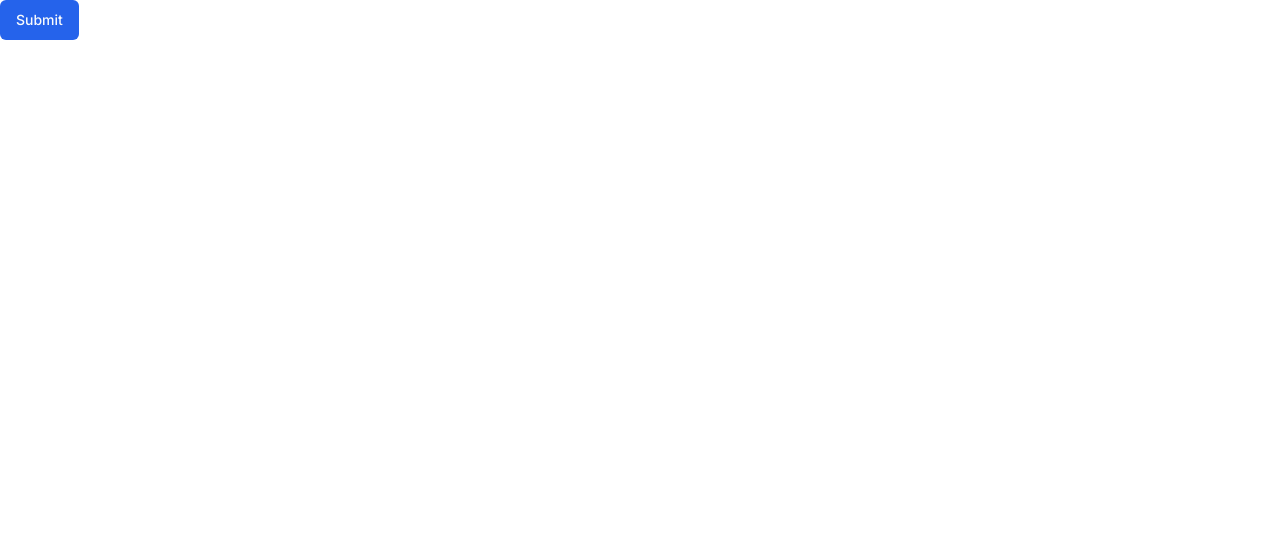
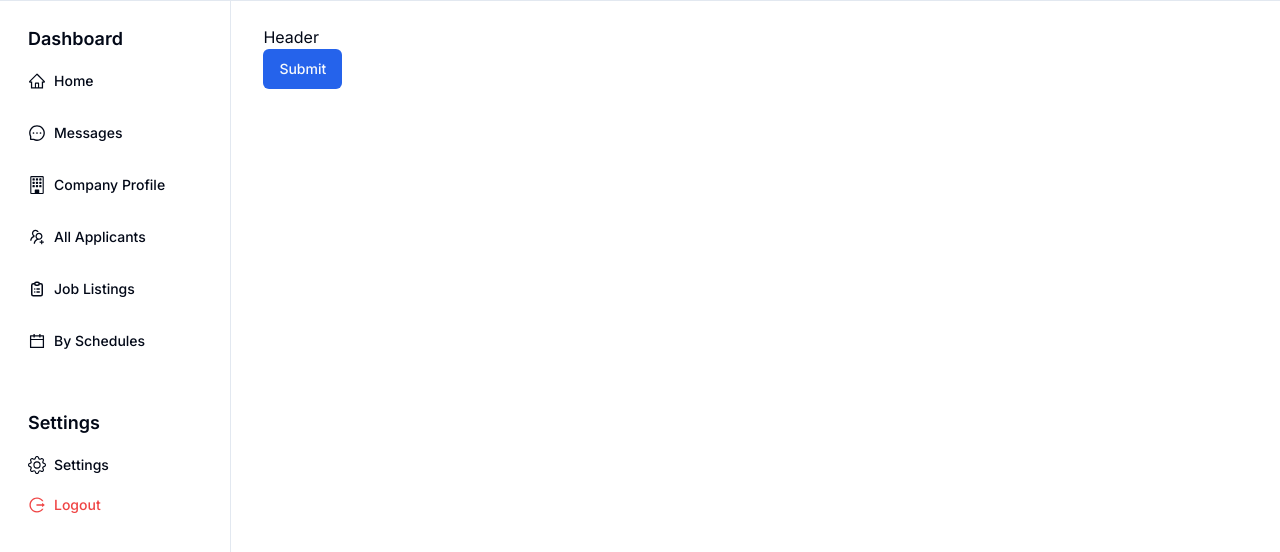
Before and after one commit to mahdabagas/dashboard-job-hunt, a Next.js app: page / in a window 1280 px wide. Shown: the top 552 px of the page. Built offline with nearby package versions, Linux system fonts and the light colour scheme.

Commit message:
add: set layout and sidebar

```diff
--- a/src/app/layout.tsx
+++ b/src/app/layout.tsx
@@ -1,22 +1,41 @@
-import type { Metadata } from 'next'
-import { Inter } from 'next/font/google'
-import './globals.css'
+import type { Metadata } from "next";
+import { Inter } from "next/font/google";
+import "./globals.css";
+import Sidebar from "@/components/layouts/Sidebar";
 
-const inter = Inter({ subsets: ['latin'] })
+const inter = Inter({ subsets: ["latin"] });
 
 export const metadata: Metadata = {
-  title: 'Create Next App',
-  description: 'Generated by create next app',
-}
+  title: "Create Next App",
+  description: "Generated by create next app",
+};
 
 export default function RootLayout({
   children,
 }: {
-  children: React.ReactNode
+  children: React.ReactNode;
 }) {
   return (
     <html lang="en">
-      <body className={inter.className}>{children}</body>
+      <body className={inter.className}>
+        <main>
+          <div className="border-t">
+            <div className="bg-background">
+              <div className="flex flex-row">
+                <div className="hidden lg:block w-[18%]">
+                  <Sidebar />
+                </div>
+                <div className="col-span-3 overflow-auto lg:col-span-5 lg:border-l w-[82%]">
+                  <div className="px-6 py-6 lg:px-8">
+                    <div>Header</div>
+                    {children}
+                  </div>
+                </div>
+              </div>
+            </div>
+          </div>
+        </main>
+      </body>
     </html>
-  )
+  );
 }
--- /dev/null
+++ b/src/components/layouts/Sidebar/index.tsx
@@ -0,0 +1,90 @@
+import { Button } from "@/components/ui/button";
+import React from "react";
+import {
+  AiOutlineCalendar,
+  AiOutlineHome,
+  AiOutlineLogout,
+  AiOutlineMessage,
+  AiOutlineUsergroupAdd,
+} from "react-icons/ai";
+import { BsBuilding, BsGear } from "react-icons/bs";
+import { HiOutlineClipboardList } from "react-icons/hi";
+
+interface Sidebar {}
+
+const Sidebar = ({}) => {
+  return (
+    <div className="pb-12 min-h-screen">
+      <div className="space-y-4 py-4">
+        <div className="px-3 py-2">
+          <h2 className="mb-2 px-4 text-lg font-semibold">Dashboard</h2>
+          <div className=" space-y-3">
+            <Button
+              variant={"ghost"}
+              className="w-full justify-start rounded-none hover:text-primary"
+            >
+              <AiOutlineHome className="mr-2 text-lg" />
+              Home
+            </Button>
+            <Button
+              variant={"ghost"}
+              className="w-full justify-start rounded-none hover:text-primary"
+            >
+              <AiOutlineMessage className="mr-2 text-lg" />
+              Messages
+            </Button>
+            <Button
+              variant={"ghost"}
+              className="w-full justify-start rounded-none hover:text-primary"
+            >
+              <BsBuilding className="mr-2 text-lg" />
+              Company Profile
+            </Button>
+            <Button
+              variant={"ghost"}
+              className="w-full justify-start rounded-none hover:text-primary"
+            >
+              <AiOutlineUsergroupAdd className="mr-2 text-lg" />
+              All Applicants
+            </Button>
+            <Button
+              variant={"ghost"}
+              className="w-full justify-start rounded-none hover:text-primary"
+            >
+              <HiOutlineClipboardList className="mr-2 text-lg" />
+              Job Listings
+            </Button>
+            <Button
+              variant={"ghost"}
+              className="w-full justify-start rounded-none hover:text-primary"
+            >
+              <AiOutlineCalendar className="mr-2 text-lg" />
+              By Schedules
+            </Button>
+          </div>
+        </div>
+      </div>
+      <div className=" space-y-4 py-4">
+        <div className="px-3 py-2">
+          <h2 className="mb-2 px-4 text-lg font-semibold">Settings</h2>
+          <Button
+            variant={"ghost"}
+            className="w-full justify-start rounded-none hover:text-primary"
+          >
+            <BsGear className="mr-2 text-lg" />
+            Settings
+          </Button>
+          <Button
+            variant={"ghost"}
+            className="w-full text-red-500 justify-start rounded-none hover:bg-red-200 hover:text-red-500"
+          >
+            <AiOutlineLogout className="mr-2 text-lg" />
+            Logout
+          </Button>
+        </div>
+      </div>
+    </div>
+  );
+};
+
+export default Sidebar;
```
